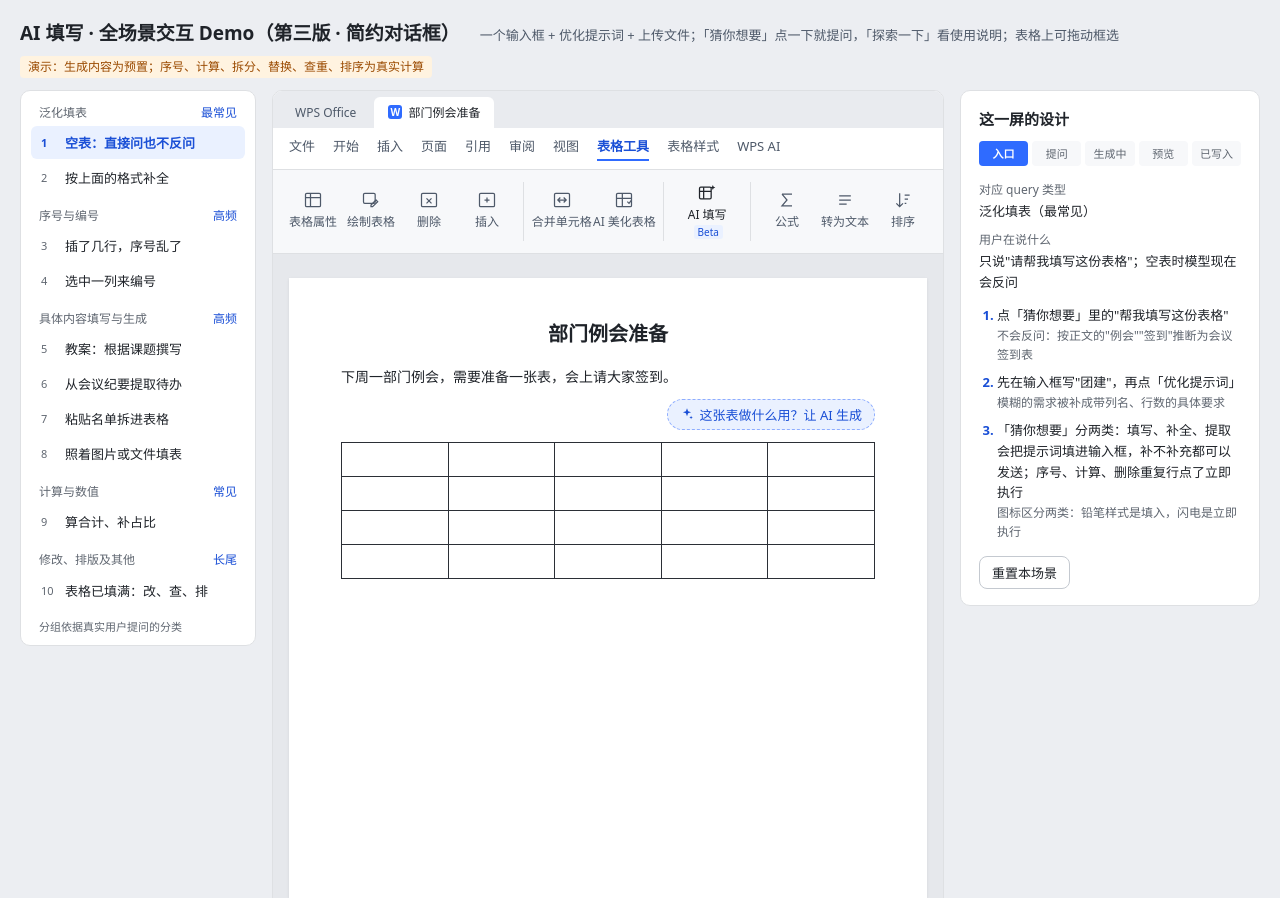
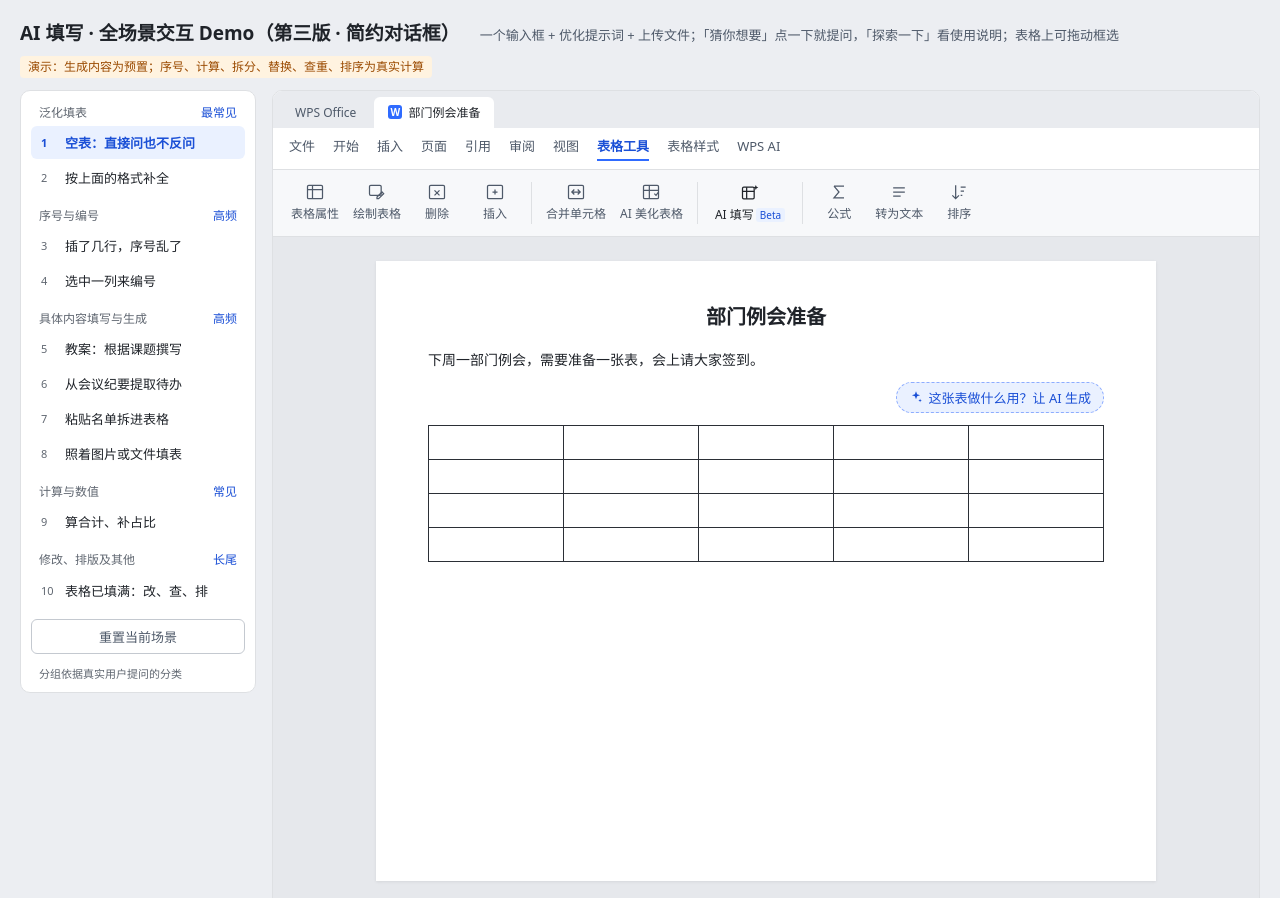
Before and after one commit to danilhcx-glitch/AI-fill-demo, a plain HTML site: page index.html in a window 1280 px wide. Shown: the top 898 px of the page. Drawn offline with Linux system fonts and the light colour scheme.

Commit message:
Remove per-scenario design notes panel
Co-Authored-By: Claude Opus 5.5 <noreply@anthropic.com>
Claude-Session: https://claude.ai/code/session_01CQK23RhhreVFzS2CBohAhY

```diff
--- a/index.html
+++ b/index.html
@@ -28,8 +28,8 @@ button:focus-visible,input:focus-visible,textarea:focus-visible{outline:2px soli
 .top p{margin:0;color:var(--ink-2);font-size:13px}
 .top .demo-tag{font-size:12px;color:var(--warn);background:var(--warn-bg);padding:1px 8px;border-radius:4px}
 
-.layout{max-width:1520px;margin:0 auto;padding:0 20px 28px;display:grid;grid-template-columns:236px minmax(0,1fr) 300px;gap:16px;align-items:start}
-@media (max-width:1200px){.layout{grid-template-columns:220px minmax(0,1fr)}.notes{grid-column:1/-1}}
+.layout{max-width:1520px;margin:0 auto;padding:0 20px 28px;display:grid;grid-template-columns:236px minmax(0,1fr);gap:16px;align-items:start}
+@media (max-width:1200px){.layout{grid-template-columns:220px minmax(0,1fr)}}
 @media (max-width:780px){.layout{grid-template-columns:1fr}}
 
 .scen{background:var(--win);border:1px solid var(--line);border-radius:10px;padding:10px;display:flex;flex-direction:column;gap:2px;position:sticky;top:12px}
@@ -42,6 +42,7 @@ button:focus-visible,input:focus-visible,textarea:focus-visible{outline:2px soli
 .scen button[aria-current="true"]{background:var(--accent-bg);color:var(--accent-ink);font-weight:600}
 .scen .n{font-size:11px;color:var(--ink-3);width:16px;flex:none;font-variant-numeric:tabular-nums}
 .scen button[aria-current="true"] .n{color:var(--accent-ink)}
+.scen .resetb{margin-top:10px;justify-content:center;border:1px solid var(--line-2)!important;color:var(--ink-2)!important;font-weight:400!important}
 .scen .src-note{font-size:11px;color:var(--ink-3);margin:10px 8px 0;line-height:1.5}
 
 .win{background:var(--win);border:1px solid var(--line);border-radius:10px;overflow:hidden;min-width:0}
@@ -263,7 +264,6 @@ table.t td.just{animation:flash 1.4s ease-out}
     <div class="docbg"><article class="page" id="page"></article></div>
   </main>
 
-  <aside class="notes" id="notes" aria-label="当前场景的设计说明"></aside>
 </div>
 <input type="file" id="filein" class="sr-only" tabindex="-1" aria-hidden="true" multiple accept="image/*,.pdf,.doc,.docx,.xls,.xlsx,.txt,.csv">
 
@@ -1023,7 +1023,7 @@ function renderScen(){
     h += '<h2><span>' + g + '</span><em>' + share + '</em></h2>';
     ids.forEach(id => { n++; h += '<button data-act="scen" data-k="' + id + '" aria-current="' + (id === cur) + '"><span class="n">' + n + '</span>' + SC[id].label + '</button>'; });
   });
-  $('#scen').innerHTML = h + '<p class="src-note">分组依据真实用户提问的分类</p>';
+  $('#scen').innerHTML = h + '<button class="resetb" data-act="reset">重置当前场景</button><p class="src-note">分组依据真实用户提问的分类</p>';
 }
 function renderNotes(){
   const sc = SC[cur], st = S[cur];
@@ -1044,7 +1044,7 @@ function render(){
   $('#tabname').textContent = sc.doc;
   $('#tip').innerHTML = '<b>AI 填写</b>' + esc(sc.tip);
   $('#aibtn').setAttribute('aria-expanded', String(st.open));
-  renderScen(); renderDoc(); renderNotes();
+  renderScen(); renderDoc();
 }
 function focusSel(sel){ setTimeout(() => { const el = document.querySelector(sel); if (el) el.focus({preventScroll: true}); }, 30); }
 function openDlg(){
```
